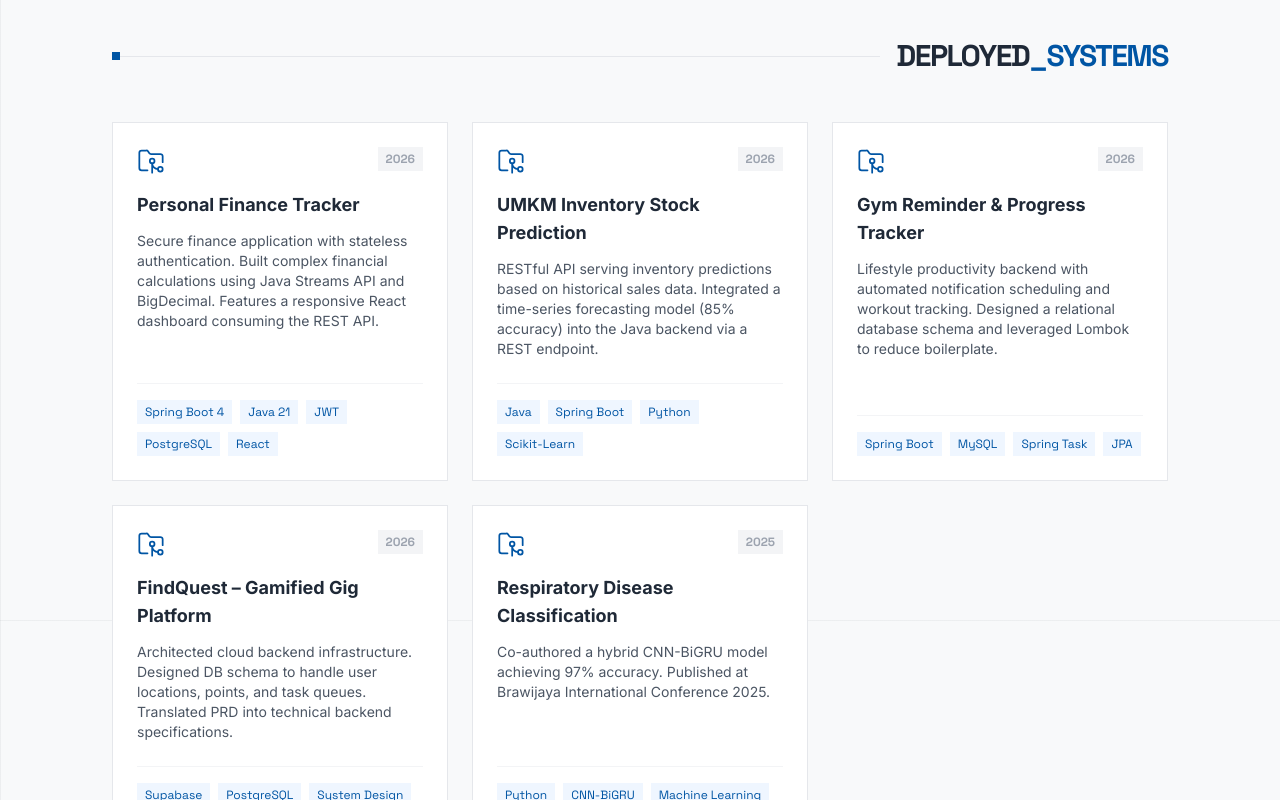
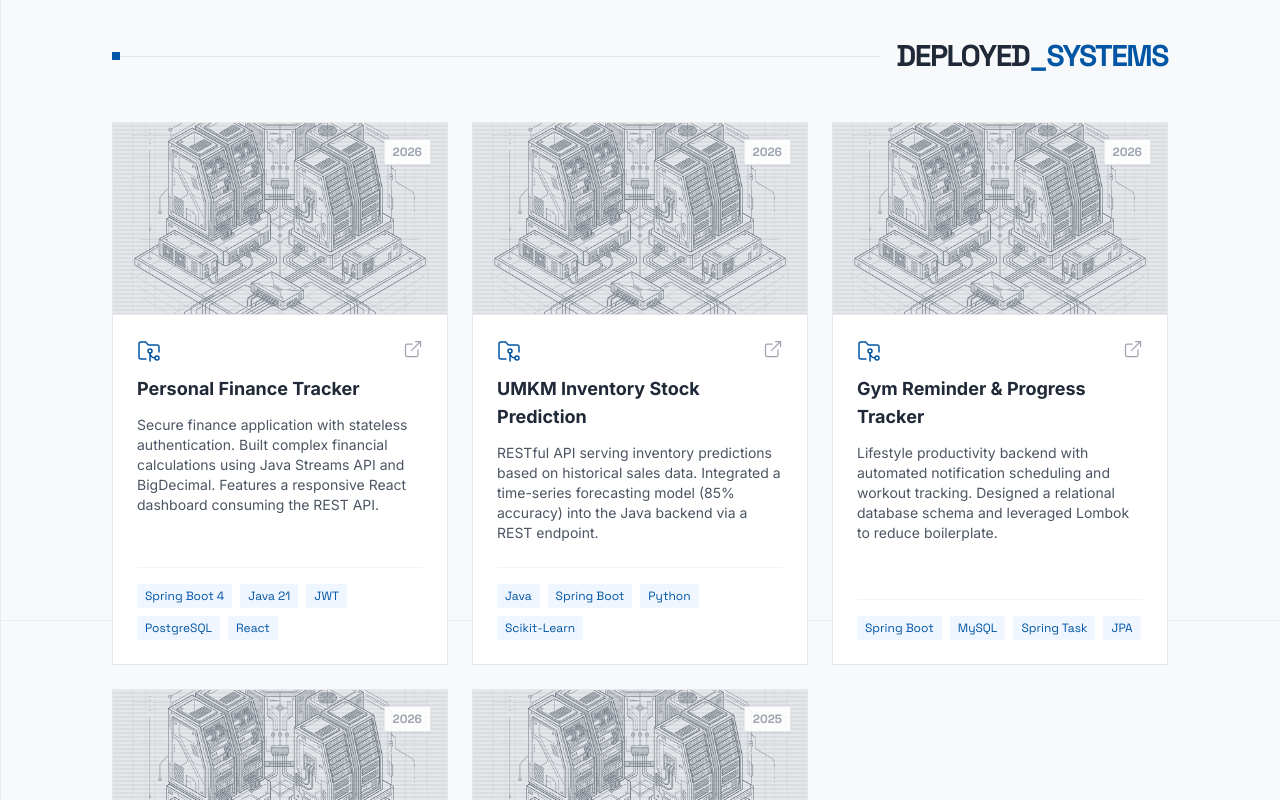
Before and after one commit to tayaya-pnck/PersonalWeb, a React (Vite) app: page / in a window 1280 px wide. Shown: the part 1780-2580 px from the top of the page. Built offline with nearby package versions, Linux system fonts and the light colour scheme.

Commit message:
feat: add clickable project cards and generated architecture placeholder images

```diff
--- a/src/components/Projects.jsx
+++ b/src/components/Projects.jsx
@@ -1,6 +1,7 @@
 import React from 'react';
 import { motion } from 'framer-motion';
 import { ExternalLink, FolderGit2 } from 'lucide-react';
+import placeholderImg from '../assets/project_placeholder.png';
 
 const Projects = () => {
   const projects = [
@@ -8,31 +9,36 @@ const Projects = () => {
       title: 'Personal Finance Tracker',
       year: '2026',
       tech: ['Spring Boot 4', 'Java 21', 'JWT', 'PostgreSQL', 'React'],
-      description: 'Secure finance application with stateless authentication. Built complex financial calculations using Java Streams API and BigDecimal. Features a responsive React dashboard consuming the REST API.'
+      description: 'Secure finance application with stateless authentication. Built complex financial calculations using Java Streams API and BigDecimal. Features a responsive React dashboard consuming the REST API.',
+      githubLink: 'https://github.com/tayaya-pnck/personal-finance-tracker'
     },
     {
       title: 'UMKM Inventory Stock Prediction',
       year: '2026',
       tech: ['Java', 'Spring Boot', 'Python', 'Scikit-Learn'],
-      description: 'RESTful API serving inventory predictions based on historical sales data. Integrated a time-series forecasting model (85% accuracy) into the Java backend via a REST endpoint.'
+      description: 'RESTful API serving inventory predictions based on historical sales data. Integrated a time-series forecasting model (85% accuracy) into the Java backend via a REST endpoint.',
+      githubLink: 'https://github.com/tayaya-pnck/umkm-inventory-prediction'
     },
     {
       title: 'Gym Reminder & Progress Tracker',
       year: '2026',
       tech: ['Spring Boot', 'MySQL', 'Spring Task', 'JPA'],
-      description: 'Lifestyle productivity backend with automated notification scheduling and workout tracking. Designed a relational database schema and leveraged Lombok to reduce boilerplate.'
+      description: 'Lifestyle productivity backend with automated notification scheduling and workout tracking. Designed a relational database schema and leveraged Lombok to reduce boilerplate.',
+      githubLink: 'https://github.com/tayaya-pnck/gym-tracker-backend'
     },
     {
       title: 'FindQuest – Gamified Gig Platform',
       year: '2026',
       tech: ['Supabase', 'PostgreSQL', 'System Design'],
-      description: 'Architected cloud backend infrastructure. Designed DB schema to handle user locations, points, and task queues. Translated PRD into technical backend specifications.'
+      description: 'Architected cloud backend infrastructure. Designed DB schema to handle user locations, points, and task queues. Translated PRD into technical backend specifications.',
+      githubLink: 'https://github.com/tayaya-pnck/findquest-system-design'
     },
     {
       title: 'Respiratory Disease Classification',
       year: '2025',
       tech: ['Python', 'CNN-BiGRU', 'Machine Learning'],
-      description: 'Co-authored a hybrid CNN-BiGRU model achieving 97% accuracy. Published at Brawijaya International Conference 2025.'
+      description: 'Co-authored a hybrid CNN-BiGRU model achieving 97% accuracy. Published at Brawijaya International Conference 2025.',
+      githubLink: 'https://github.com/tayaya-pnck/respiratory-disease-ml'
     }
   ];
 
@@ -49,19 +55,38 @@ const Projects = () => {
 
       <div className="grid grid-cols-1 md:grid-cols-2 lg:grid-cols-3 gap-6">
         {projects.map((project, idx) => (
-          <motion.div
+          <motion.a
+            href={project.githubLink}
+            target="_blank"
+            rel="noopener noreferrer"
             key={project.title}
             initial={{ opacity: 0, scale: 0.95 }}
             whileInView={{ opacity: 1, scale: 1 }}
             viewport={{ once: true }}
             transition={{ delay: idx * 0.1 }}
-            className="bg-white dark:bg-darkSurface border border-gray-200 dark:border-slate-800 p-6 flex flex-col h-full relative group target-lock-hover transition-colors"
+            className="block bg-white dark:bg-darkSurface border border-gray-200 dark:border-slate-800 flex flex-col h-full relative group transition-all hover:border-gundamBlue dark:hover:border-gundamBlue cursor-pointer"
           >
-            <div className="flex justify-between items-start mb-4">
-              <FolderGit2 className="text-gundamBlue" size={28} strokeWidth={1.5} />
-              <div className="font-mono text-xs font-bold text-gray-400 dark:text-gray-500 bg-gray-100 dark:bg-slate-800 px-2 py-1">
+            {/* Top Image Section */}
+            <div className="relative w-full h-48 overflow-hidden bg-gray-100 dark:bg-slate-800 border-b border-gray-200 dark:border-slate-800">
+              <img
+                src={placeholderImg}
+                alt={`${project.title} architecture`}
+                className="w-full h-full object-cover filter grayscale opacity-70 group-hover:grayscale-0 group-hover:opacity-100 transition-all duration-500 mix-blend-multiply dark:mix-blend-luminosity"
+              />
+              <div className="absolute inset-0 scanlines opacity-40"></div>
+              <div className="absolute inset-0 bg-gundamBlue/10 mix-blend-overlay"></div>
+
+              {/* Year Badge on Image */}
+              <div className="absolute top-4 right-4 font-mono text-xs font-bold text-gray-400 dark:text-gray-300 bg-white/90 dark:bg-slate-900/90 px-2 py-1 border border-gray-200 dark:border-slate-700 shadow-sm">
                 {project.year}
               </div>
+            </div>
+
+            {/* Content Section */}
+            <div className="p-6 flex flex-col flex-grow">
+              <div className="flex justify-between items-start mb-3">
+                <FolderGit2 className="text-gundamBlue" size={24} strokeWidth={1.5} />
+                <ExternalLink className="text-gray-400 group-hover:text-mechaRed transition-colors" size={20} strokeWidth={1.5} />
               </div>
 
               <h3 className="text-lg font-bold mb-3 text-primary dark:text-gray-200 group-hover:text-gundamBlue dark:group-hover:text-gundamBlue transition-colors">
@@ -79,15 +104,24 @@ const Projects = () => {
                   </span>
                 ))}
               </div>
+            </div>
+
+            {/* Target Lock Frame */}
+            <div className="target-lock-frame opacity-0 group-hover:opacity-100 transition-opacity z-20">
+              <div className="target-lock-corner tl-top-left"></div>
+              <div className="target-lock-corner tl-top-right"></div>
+              <div className="target-lock-corner tl-bottom-left"></div>
+              <div className="target-lock-corner tl-bottom-right"></div>
+            </div>
 
             {/* Hover overlay micro-animation */}
-            <div className="absolute inset-0 bg-gundamBlue/5 dark:bg-gundamBlue/10 opacity-0 group-hover:opacity-100 transition-opacity pointer-events-none flex items-center justify-center">
-              <div className="translate-y-4 group-hover:translate-y-0 opacity-0 group-hover:opacity-100 transition-all duration-300 font-mono text-xs font-bold text-gundamBlue dark:text-gundamBlue tracking-widest bg-white dark:bg-slate-800 px-3 py-1 border border-gundamBlue dark:border-gundamBlue shadow-sm flex items-center gap-2">
+            <div className="absolute inset-0 bg-gundamBlue/5 dark:bg-gundamBlue/10 opacity-0 group-hover:opacity-100 transition-opacity pointer-events-none flex items-center justify-center z-30">
+              <div className="translate-y-4 group-hover:translate-y-0 opacity-0 group-hover:opacity-100 transition-all duration-300 font-mono text-xs font-bold text-gundamBlue dark:text-gundamBlue tracking-widest bg-white dark:bg-slate-800 px-3 py-2 border border-gundamBlue dark:border-gundamBlue shadow-lg flex items-center gap-2">
                 <span className="w-2 h-2 rounded-full bg-mechaRed animate-pulse"></span>
-                SYSTEM ACTIVE
+                ACCESS REPOSITORY // GITHUB
               </div>
             </div>
-          </motion.div>
+          </motion.a>
         ))}
       </div>
     </section>
```
Also changed, not shown: src/assets/project_placeholder.png (added). Lines whose indentation alone changed are shown as unchanged.
